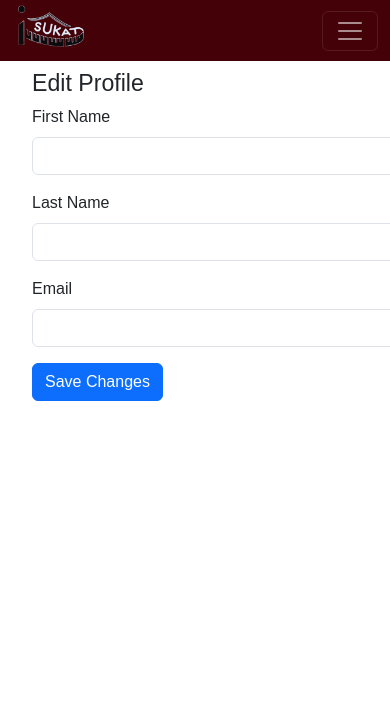
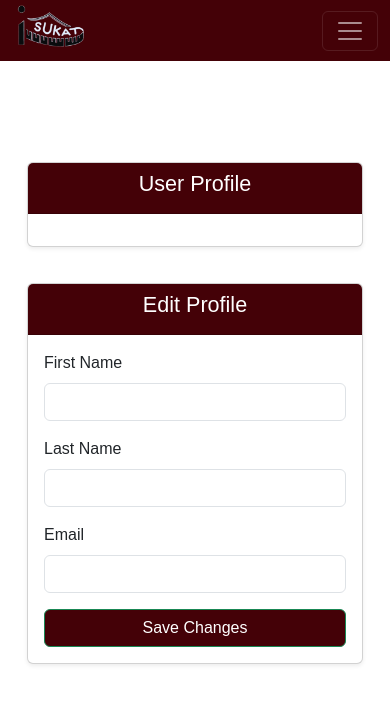
Before and after one commit to Jowskiii/THE-BEST-TRIO, a plain HTML site: page user-profile.html in a window 390 px wide. Drawn offline with nearby package versions, Linux system fonts and the light colour scheme; no server answers.

Commit message:
User Profile

```diff
--- a/user-profile.html
+++ b/user-profile.html
@@ -9,29 +9,76 @@
     <link href="https://cdn.jsdelivr.net/npm/bootstrap@5.3.0/dist/css/bootstrap.min.css" rel="stylesheet">
     <script src="https://www.gstatic.com/firebasejs/9.0.0/firebase-app.js"></script>
     <script src="https://www.gstatic.com/firebasejs/9.0.0/firebase-firestore.js"></script>
+
     <style>
-        body {
+        body, html {
         font-family: Arial, sans-serif;
+        overflow-x: hidden;
+        height: 100%; /* Ensure the body takes the full height */
+    }
+
+    /* Center the content vertically and horizontally */
+    .profile-container {
+        max-width: 100%;
+        padding: 0 15px; /* Padding to prevent overlap */
+        display: flex;
+        justify-content: center; /* Horizontal centering */
+        align-items: center; /* Vertical centering */
+        min-height: 450px;
+        margin: 0; /* Remove the top and side margins */
+    }
+
+    /* For smaller screens */
+    @media (max-width: 576px) {
+        .card {
+            margin-bottom: 20px; /* Add space between cards */
+        }
+
+        .row {
+            margin-left: 0;
+            margin-right: 0;
+            width: 100%; /* Ensure the row takes full width */
         }
         .profile-container {
-            margin: 20px;
+        max-width: 100%;
+        padding: 0 15px; /* Padding to prevent overlap */
+        display: flex;
+        justify-content: center; /* Horizontal centering */
+        align-items: center; /* Vertical centering */
+        min-height: 750px;
+        margin: 0; /* Remove the top and side margins */
     }
-        .profile-form {
-            margin-top: 20px;
     }
+
+    /* Center the row in the container */
+    .row {
+        display: flex;
+        justify-content: center;
+        width: 100%;
+    }
+
+    /* Logo adjustments */
     .logo-img {
         margin-top: -20px;
         margin-bottom: -20px;
         width: 75px;
         height: 75px;
     }
+
+    /* Navbar adjustments */
     .navbar-nav .nav-link {
         font-size: 16px; /* Adjust font size */
         padding: 10px;   /* Adjust spacing */
     }
+
+    /* Dark background color for headers */
     .bg-dark {
         --bs-bg-opacity: 1;
         background-color: #440107 !important;
+    }
+    .btn-success {
+    --bs-btn-color: #fff;
+    --bs-btn-bg: #440107;
     }
 
     </style>
@@ -97,13 +144,27 @@
         </div>
     </nav>
 
-    <div class="container profile-container">
-        <h2>User Profile</h2>
-        <div id="profile-info">
-            <!-- User info will be injected here -->
+    <div class="container profile-container my-5">
+        <div class="row justify-content-center">
+            <!-- Profile Info Card -->
+            <div class="col-12 col-md-4">
+                <div class="card shadow-sm">
+                    <div class="card-header bg-dark text-white text-center">
+                        <h4>User Profile</h4>
                     </div>
-        <div class="profile-form">
-            <h3>Edit Profile</h3>
+                    <div class="card-body" id="profile-info">
+                        <!-- User info will be injected here dynamically -->
+                    </div>
+                </div>
+            </div>
+
+            <!-- Edit Profile Form Card -->
+            <div class="col-12 col-md-6">
+                <div class="card shadow-sm mt-3 mt-md-0">
+                    <div class="card-header bg-dark text-white text-center">
+                        <h4>Edit Profile</h4>
+                    </div>
+                    <div class="card-body">
                         <form id="edit-profile-form">
                             <div class="mb-3">
                                 <label for="first-name" class="form-label">First Name</label>
@@ -117,10 +178,14 @@
                                 <label for="email" class="form-label">Email</label>
                                 <input type="email" class="form-control" id="email" required>
                             </div>
-                <button type="submit" class="btn btn-primary">Save Changes</button>
+                            <button type="submit" class="btn btn-success w-100">Save Changes</button>
                         </form>
                     </div>
                 </div>
+            </div>
+        </div>
+    </div>
+
 
 
     <script type="module">
```
Lines whose indentation alone changed are shown as unchanged.
